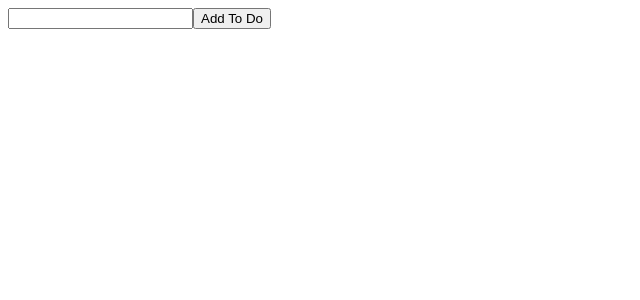
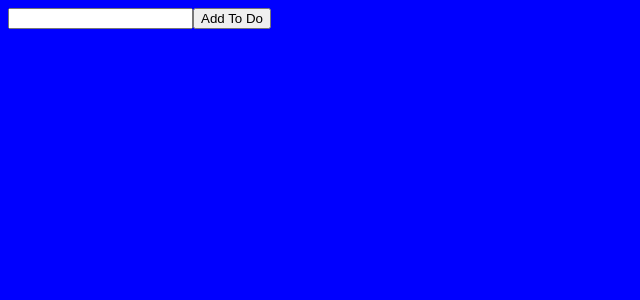
Before and after one commit to y-zaky/redux-toDo-list, a React app: page / in a window 1280 px wide. Shown: the top 300 px of the page, without its empty margins (0-640 px from the left). Built offline with nearby package versions, Linux system fonts and the light colour scheme.

Commit message:
amended webpack config for css to work

```diff
--- a/components/List.js
+++ b/components/List.js
@@ -1,4 +1,5 @@
 import React, { Component } from 'react'
+import './styles/style.css'
 
 
 export default class ListItem extends Component {
--- /dev/null
+++ b/components/styles/style.css
@@ -0,0 +1,3 @@
+body {
+  background-color: blue;
+}
--- a/webpack/webpack.dev.config.js
+++ b/webpack/webpack.dev.config.js
@@ -18,7 +18,7 @@ module.exports = {
       loader: 'babel-loader'
     },
     {
-      test: /\.less$/,
+      test: /\.css$/,
       loaders: ["style-loader", "css-loader", "less-loader"]
     }
     ]
```
